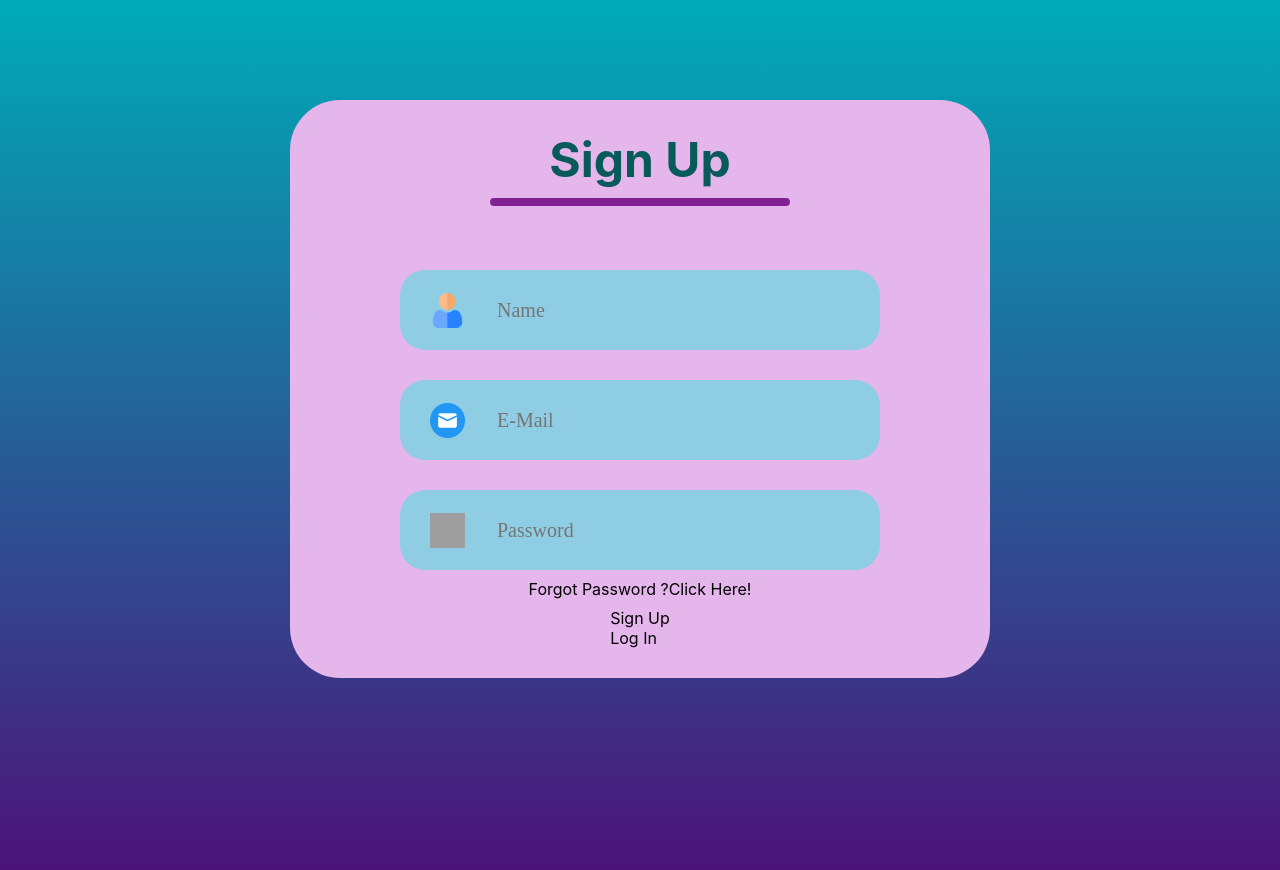
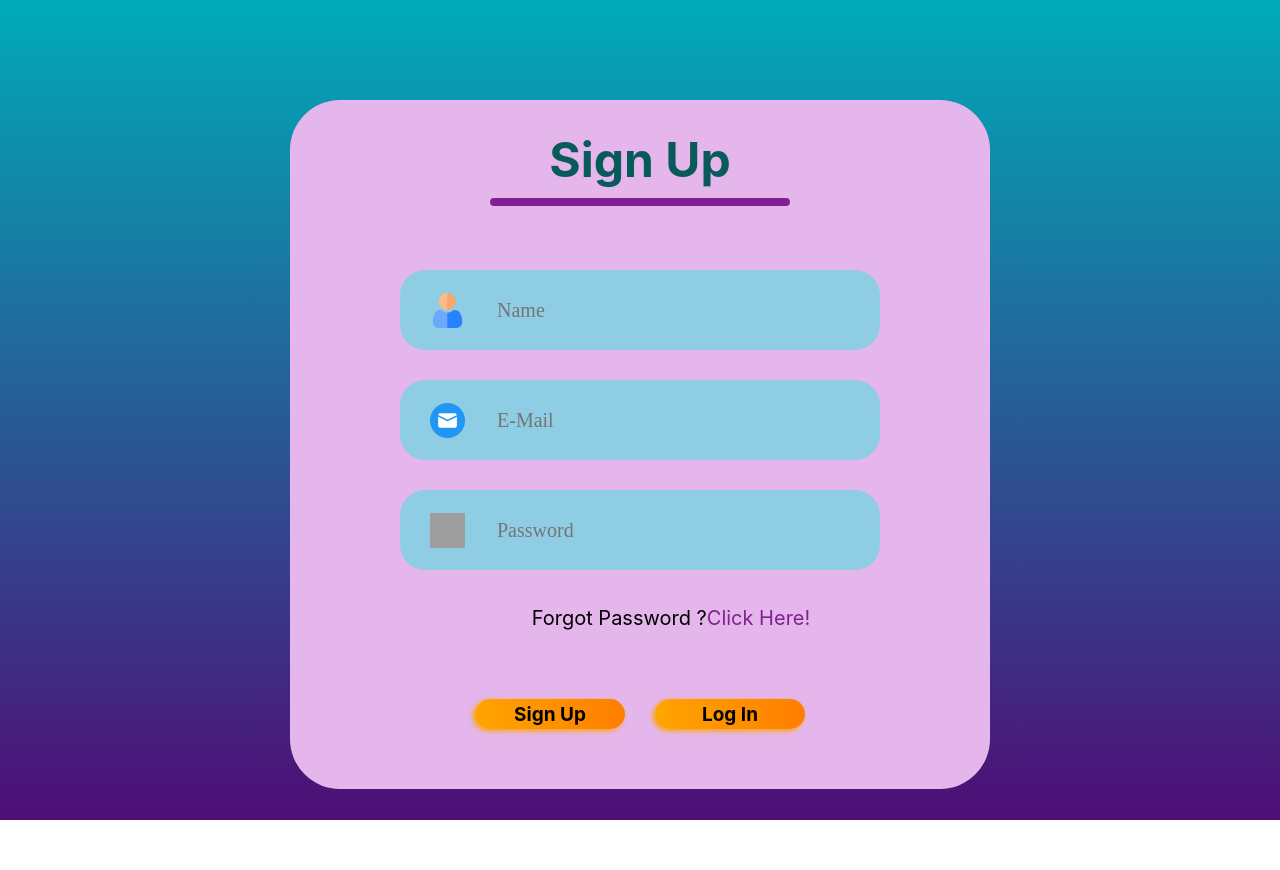
Before and after one commit to Kirttinath/sign-in-page, a React (Create React App) app: page / in a window 1280 px wide. Shown: the top 870 px of the page. After the commit the page ends 820 px from the top, so only its background shows below. Built offline with nearby package versions, Linux system fonts and the light colour scheme; grey boxes are pictures that could not be loaded; a web font is replaced by a local one.

Commit message:
Update login page styling.

```diff
--- a/src/Components/LoginSignup/LoginSignup.css
+++ b/src/Components/LoginSignup/LoginSignup.css
@@ -9,7 +9,7 @@
     flex-direction: column;
     margin: auto;
     margin-top: 100px;
-    padding-bottom: 30px;
+    margin-bottom: 0px;
 }
 
 .header {
@@ -59,6 +59,39 @@
     outline: none;
     font-size: 20px;
     font-weight: 300;
-    color: rgb(4, 26, 45);
+    color: rgb(3, 25, 45);
     font-family: 'Hedvig Letters Serif', serif;
 }
+
+.forgot-password{
+    padding-left: 62px;
+    margin-top: 27px;
+    color: black;
+    font-size: 20px;
+}
+.forgot-password span{
+    color: #802093;
+    cursor: pointer;
+    padding-left: 0px;
+}
+.submit-container{
+    display: flex;
+    gap: 30px;
+    margin: 60px auto;
+}
+.submit{
+    display: flex;
+    justify-content: center;
+    align-items: center;
+    width: 150px;
+    height: 30px;
+    color: rgb(0, 0, 0);
+    background: linear-gradient(to right,#ffa500 ,#ff7e00 );
+    box-shadow: -2px 2px 5px rgba(255, 165, 0) ;
+    border-radius: 20px;
+    font-size: 19px;
+    text-align: center;
+    font-weight: 700;
+    cursor: pointer;
+    gap: 30px;
+}
--- a/src/index.css
+++ b/src/index.css
@@ -5,7 +5,7 @@ body {
     sans-serif;
   -webkit-font-smoothing: antialiased;
   -moz-osx-font-smoothing: grayscale;
-  height: 100vh;
+  height: 90vh;
   background: linear-gradient(#00abb7, #4e0e76);
 }
 
```
